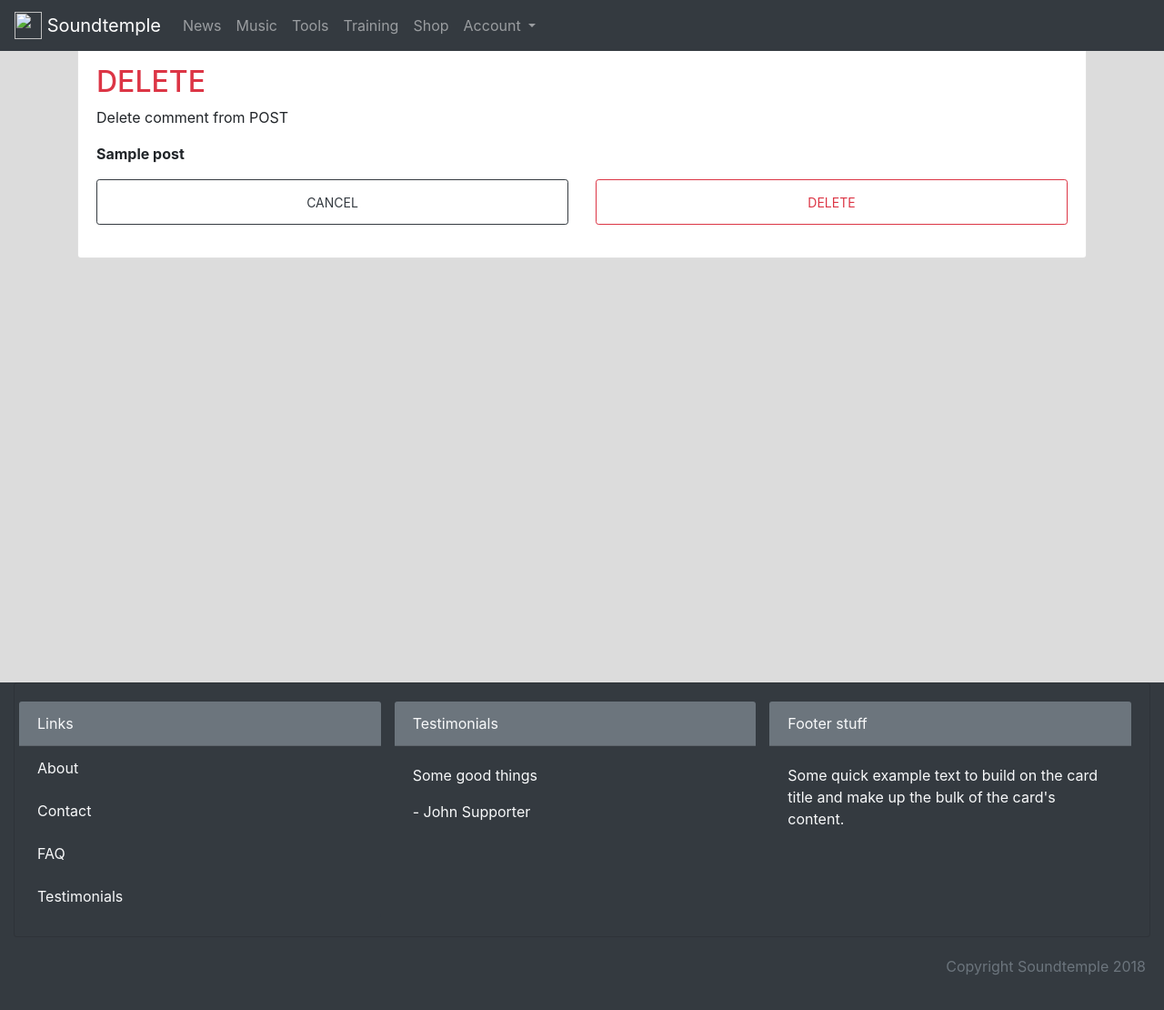
After one commit to soundtemple/soundtemple, a Django app: page /comment/delete/1 in a window 1280 px wide. The commit adds this page. Shown: the whole page at 91% size. Run offline with Django 3.2, Linux system fonts and the light colour scheme; a user stored in the database is signed in; tables that the repository leaves empty hold one stand-in row (values such as "Sample post"); parts of the project's set-up code (start-up, migrations or seed data) failed here and were passed over; some libraries are stand-ins or nearby versions.

Commit message:
Refactor approve/delete backend redirect class based delete

```diff
--- a/blog/templates/blog/article_detail.html
+++ b/blog/templates/blog/article_detail.html
@@ -56,8 +56,8 @@
             <div class="comment">
                 <div><strong>{{ comment.user }}</strong> said on {{ comment.created_on }}
                     {% if user.is_staff and not comment.approved_comment %}
-                        <a class="btn btn-outline-danger btn-sm" href="{% url 'comment_remove' pk=comment.pk %}?next={{ request.path }}"><span>REMOVE</span></a>
-                        <a class="btn btn-outline-dark btn-sm" href="{% url 'comment_approve' pk=comment.pk %}?next={{ request.path }}"><span>APPROVE</span></a>
+                        <a class="btn btn-outline-danger btn-sm" href="{% url 'comment_delete' pk=comment.pk %}"><span>DELETE</span></a>
+                        <a class="btn btn-outline-dark btn-sm" href="{% url 'comment_approve' pk=comment.pk %}"><span>APPROVE</span></a>
                     {% endif %}
 
                 </div>
--- /dev/null
+++ b/comments/templates/comments/comment_confirm_delete.html
@@ -0,0 +1,27 @@
+{% extends 'comments/base.html' %}
+{% load widget_tweaks %}
+{% block title %}Confirm delete?{% endblock %}
+
+{% block content %}
+    <div class="card mb-3">
+      <div class="card-body">
+        <h2 class="text-danger">DELETE</h2>
+        <p>Delete comment from {{ object.category }}</p>
+        <p><strong>{{ object.post.title }}</strong></p>
+        <form action="" method="post" class="post-form form-group" >
+            {% csrf_token %}
+            <div class="row my-3">
+                <div class="col">
+                    <input class="btn btn-outline-dark btn-sm"
+                           type="button" value="CANCEL"
+                           onclick="window.history.go(-1);"/>
+                </div>
+                <div class="col">
+                    <input class="btn btn-outline-danger btn-sm" type="submit" value="DELETE"/>
+                </div>
+            </div>
+
+        </form>
+      </div>
+    </div>
+{% endblock %}
--- a/comments/urls.py
+++ b/comments/urls.py
@@ -4,6 +4,7 @@ from . import views
 
 urlpatterns = [
     path('add/to_post/<int:pk>', views.AddPostComment.as_view(), name='post_comment_add'),
+    # path('approve/<int:pk>', views.CommentApprove.as_view(), name='comment_approve'),
     path('approve/<int:pk>', views.comment_approve, name='comment_approve'),
-    path('remove/<int:pk>', views.comment_remove, name='comment_remove'),
+    path('delete/<int:pk>', views.CommentDelete.as_view(), name='comment_delete'),
 ]
--- a/comments/views.py
+++ b/comments/views.py
@@ -1,15 +1,28 @@
 from django.apps import apps
 from django.contrib.admin.views.decorators import staff_member_required
 from django.contrib.auth.decorators import login_required
+from django.shortcuts import get_object_or_404, redirect, render, reverse
+from django.utils.decorators import method_decorator
+from django.views.generic.edit import BaseUpdateView
+from django.views.generic.edit import CreateView, DeleteView, UpdateView
 from django.http import HttpResponseRedirect
-from django.shortcuts import get_object_or_404, redirect, render
-from django.utils.decorators import method_decorator
-from django.views.generic.edit import CreateView
 
 from .forms import CommentForm
 from .models import Comment
 
 decorators = [login_required, staff_member_required]
+
+
+class CommentMixin(object):
+    model = Comment
+
+    def get_context_data(self, **kwargs):
+        kwargs.update({'object_name': 'Comment'})
+        return kwargs
+
+    @method_decorator(login_required)
+    def dispatch(self, *args, **kwargs):
+        return super(CommentMixin, self).dispatch(*args, **kwargs)
 
 
 @method_decorator(login_required, name='dispatch')
@@ -48,17 +61,49 @@ class AddPostComment(CreateView):
             return redirect('article-detail', pk=pk)
 
 
-@staff_member_required
-def comment_remove(request, pk):
-    comment = get_object_or_404(Comment, pk=pk)
-    comment.delete()
-    next_page = request.GET['next']
-    return HttpResponseRedirect(next_page)
+@method_decorator(decorators, name='dispatch')
+class CommentDelete(CommentMixin, DeleteView):
+    template_name = 'comments/comment_confirm_delete.html'
+
+    def get_success_url(self):
+
+        obj_to_delete = self.get_object()
+
+        if obj_to_delete.category == Comment.COMMENT_TYPES[0][0]:
+            # Delete News POST article
+            return reverse('article-detail', args=(obj_to_delete.post.id,))
+
+        else:
+            return reverse('home_page')
+
+
+@method_decorator(decorators, name='dispatch')
+class CommentApprove(CommentMixin, UpdateView):
+
+    def post(self, request, *args, **kwargs):
+        comment = self.get_object()
+        comment.approve()
+        return super(BaseUpdateView, self).post(request, *args, **kwargs)
+
+    def get_success_url(self):
+
+        obj_to_delete = self.get_object()
+
+        if obj_to_delete.category == Comment.COMMENT_TYPES[0][0]:
+            # Delete News POST article
+            return reverse('article-detail', args=(obj_to_delete.post.id,))
+
+        else:
+            return reverse('home_page')
 
 
 @staff_member_required
 def comment_approve(request, pk):
     comment = get_object_or_404(Comment, pk=pk)
     comment.approve()
-    next_page = request.GET['next']
-    return HttpResponseRedirect(next_page)
+
+    if comment.category == Comment.COMMENT_TYPES[0][0]:
+        # Delete News POST article
+        return HttpResponseRedirect(reverse('article-detail', args=(comment.post.id,)))
+    else:
+        return HttpResponseRedirect(reverse('home_page'))
```
